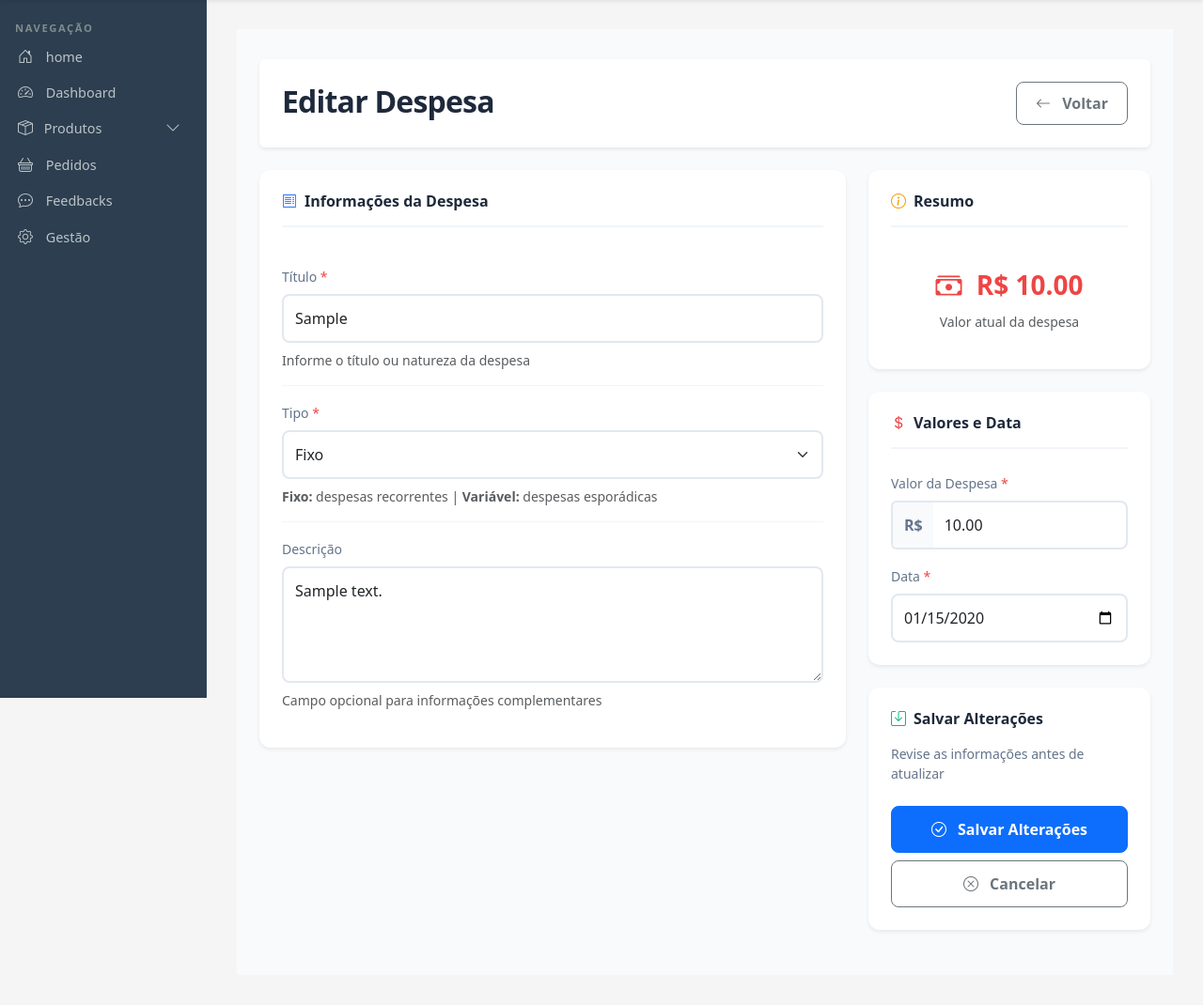
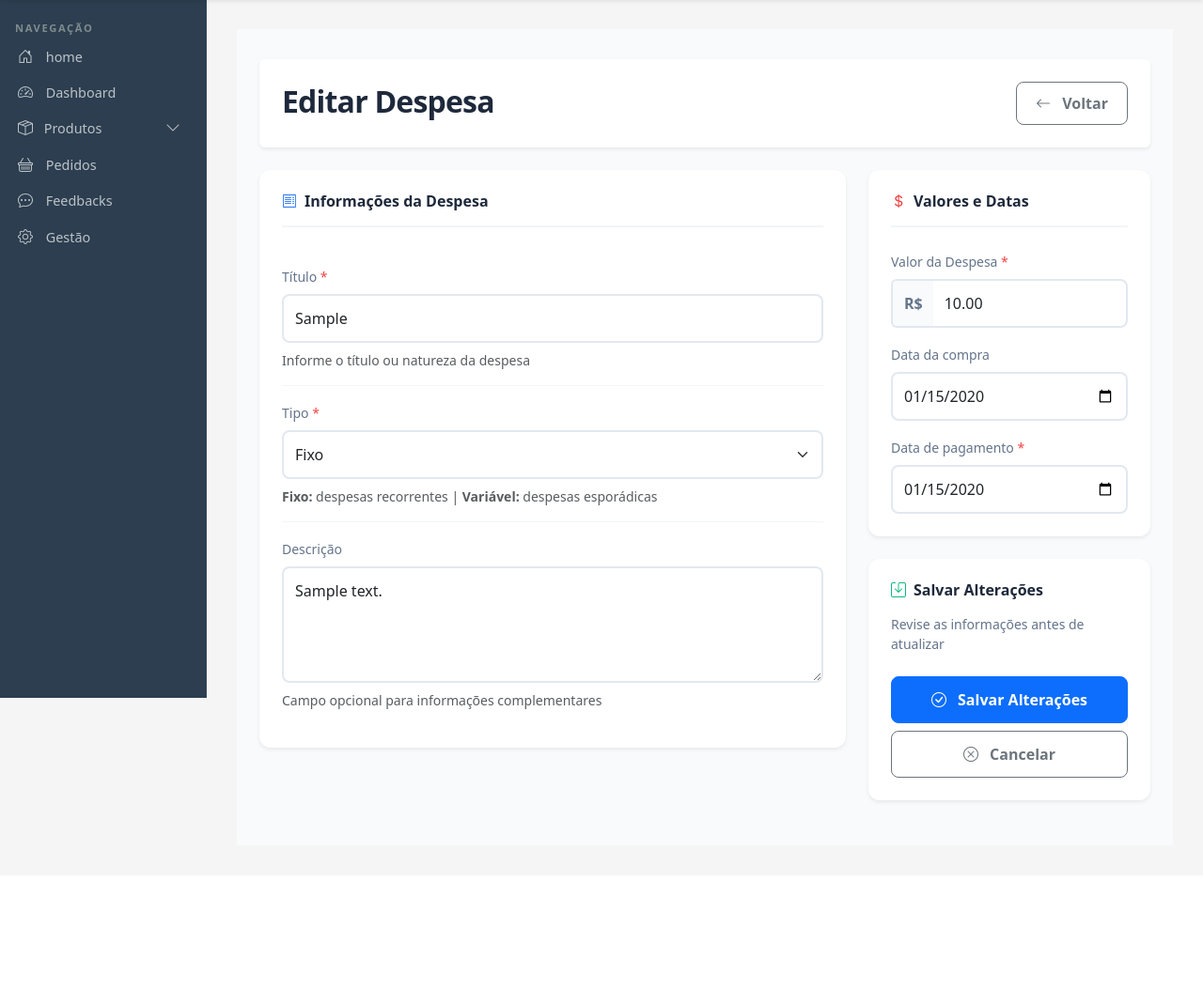
Before and after one commit to lrosse/TCC, a Django app: page /gestao/despesas/editar/1/ in a window 1280 px wide. Shown: the part 57-1127 px from the top of the page at 94% size. After the commit the page ends 912 px from the top, so only its background shows below. Run offline with Django 4.2, Linux system fonts and the light colour scheme; a user stored in the database is signed in; tables that the repository leaves empty hold one stand-in row (values such as "Sample post"); parts of the project's set-up code (start-up, migrations or seed data) failed here and were passed over.

Commit message:
novo campo em despesas (data de compra)

```diff
--- a/loja/forms.py
+++ b/loja/forms.py
@@ -48,11 +48,12 @@ class FeedbackForm(forms.ModelForm):
 class DespesaForm(forms.ModelForm):
     class Meta:
         model = Despesa
-        fields = ["categoria", "tipo", "valor", "data", "parcelas", "fornecedor", "descricao"]
+        fields = ["categoria", "tipo", "valor", "data_compra", "data", "parcelas", "fornecedor", "descricao"]
         widgets = {
             "categoria": forms.TextInput(attrs={"class": "form-control"}),
             "tipo": forms.Select(attrs={"class": "form-select"}),
             "valor": forms.NumberInput(attrs={"class": "form-control", "step": "0.01"}),
+            "data_compra": forms.DateInput(attrs={"type": "date", "class": "form-control"}),
             "data": forms.DateInput(attrs={"type": "date", "class": "form-control"}),
             "parcelas": forms.NumberInput(attrs={"class": "form-control", "min": 1, "value": 1}),
             "fornecedor": forms.TextInput(attrs={"class": "form-control"}),
--- a/loja/models.py
+++ b/loja/models.py
@@ -219,8 +219,8 @@ class Despesa(models.Model):
     tipo = models.CharField(max_length=10, choices=TIPOS)
     valor = models.DecimalField(max_digits=10, decimal_places=2)
     data = models.DateField(default=now)  # data inicial
+    data_compra = models.DateField(null=True, blank=True)  # 🆕 nova data da compra
     descricao = models.TextField(blank=True, null=True)
-
     fornecedor = models.CharField(max_length=150, blank=True, null=True)  # 🔹 novo campo
     parcelas = models.PositiveIntegerField(default=1)  # 🔹 número de parcelas
 
--- a/loja/templates/loja/gestao/editar_despesa.html
+++ b/loja/templates/loja/gestao/editar_despesa.html
@@ -139,46 +139,61 @@
       <!-- Coluna Lateral -->
       <div class="col-lg-4">
         <!-- Resumo -->
-        <div class="card shadow-sm mb-4" style="border: none; border-radius: 12px;">
-          <div class="card-body p-4">
-            <h6 class="fw-semibold mb-4 pb-3" style="color: #1e293b; border-bottom: 2px solid #f1f5f9;">
-              <i class="bi bi-info-circle me-2" style="color: #f59e0b;"></i>Resumo
-            </h6>
-
-            <div class="text-center py-3">
-              <div style="font-size: 1.75rem; font-weight: 700; color: #ef4444; margin-bottom: 0.5rem;">
-                <i class="bi bi-cash-stack me-2"></i>
-                <span id="valorDisplay">R$ {{ despesa.valor|floatformat:2 }}</span>
-              </div>
-              <p class="text-muted mb-0" style="font-size: 0.875rem;">
-                Valor atual da despesa
-              </p>
-            </div>
-          </div>
-        </div>
-
         <!-- Valores e Data -->
         <div class="card shadow-sm mb-4" style="border: none; border-radius: 12px;">
           <div class="card-body p-4">
             <h6 class="fw-semibold mb-4 pb-3" style="color: #1e293b; border-bottom: 2px solid #f1f5f9;">
-              <i class="bi bi-currency-dollar me-2" style="color: #ef4444;"></i>Valores e Data
+              <i class="bi bi-currency-dollar me-2" style="color: #ef4444;"></i>Valores e Datas
             </h6>
 
+            <!-- Valor -->
             <div class="mb-3">
               <label for="id_valor" class="info-label">
                 Valor da Despesa <span style="color: #ef4444;">*</span>
               </label>
               <div class="input-group">
                 <span class="input-group-text">R$</span>
-                <input type="number" name="valor" id="id_valor" step="0.01" min="0" class="form-control" value="{{ despesa.valor }}" placeholder="0,00" required>
+                <input
+                  type="number"
+                  name="valor"
+                  id="id_valor"
+                  step="0.01"
+                  min="0"
+                  class="form-control"
+                  value="{{ despesa.valor }}"
+                  placeholder="0,00"
+                  required
+                >
               </div>
             </div>
 
+            <!-- 🆕 Data da compra -->
+            <div class="mb-3">
+              <label for="id_data_compra" class="info-label">
+                Data da compra
+              </label>
+              <input
+                type="date"
+                name="data_compra"
+                id="id_data_compra"
+                class="form-control"
+                value="{{ despesa.data_compra|date:'Y-m-d' }}"
+              >
+            </div>
+
+            <!-- Data de pagamento -->
             <div class="mb-0">
               <label for="id_data" class="info-label">
-                Data <span style="color: #ef4444;">*</span>
+                Data de pagamento <span style="color: #ef4444;">*</span>
               </label>
-              <input type="date" name="data" id="id_data" class="form-control" value="{{ despesa.data|date:'Y-m-d' }}" required>
+              <input
+                type="date"
+                name="data"
+                id="id_data"
+                class="form-control"
+                value="{{ despesa.data|date:'Y-m-d' }}"
+                required
+              >
             </div>
           </div>
         </div>
--- a/loja/views_gestao.py
+++ b/loja/views_gestao.py
@@ -513,14 +513,15 @@ def criar_despesa(request):
 
             # número de parcelas
             num_parcelas = despesa.parcelas if despesa.parcelas > 0 else 1
-            data_base = despesa.data
+            data_base = despesa.data  # data de pagamento
 
             for i in range(num_parcelas):
-                nova_despesa = Despesa.objects.create(
+                Despesa.objects.create(
                     categoria=despesa.categoria,
                     tipo=despesa.tipo,
                     valor=despesa.valor,
-                    data=data_base + relativedelta(months=i),
+                    data=data_base + relativedelta(months=i),  # data de pagamento
+                    data_compra=despesa.data_compra,  # 🆕 nova linha
                     descricao=despesa.descricao,
                     fornecedor=despesa.fornecedor,
                     parcelas=1  # cada registro individual representa 1 parcela
@@ -534,15 +535,15 @@ def criar_despesa(request):
     return render(request, "loja/gestao/criar_despesa.html", {"form": form})
 
 @login_required
-@user_passes_test(admin_required)
 def editar_despesa(request, pk):
-    despesa = get_object_or_404(Despesa, pk=pk)
+    despesa = get_object_or_404(Despesa, id=pk)
 
     if request.method == "POST":
         despesa.categoria = request.POST.get("categoria")
         despesa.tipo = request.POST.get("tipo")
         despesa.valor = request.POST.get("valor")
-        despesa.data = request.POST.get("data")
+        despesa.data = request.POST.get("data")  # data de pagamento
+        despesa.data_compra = request.POST.get("data_compra") or None
         despesa.descricao = request.POST.get("descricao")
         despesa.save()
 
@@ -550,6 +551,7 @@ def editar_despesa(request, pk):
         return redirect("gestao_despesas")
 
     return render(request, "loja/gestao/editar_despesa.html", {"despesa": despesa})
+
 
 @login_required
 @user_passes_test(admin_required)
```
Also changed, not shown: loja/templates/loja/gestao/criar_despesa.html (+6 -1 lines), loja/templates/loja/gestao/detalhes_despesa.html (+13 -1 lines), loja/templates/loja/gestao/excluir_despesa.html (+14 -2 lines), loja/templates/loja/gestao/gestao_despesas.html (+9 -1 lines).
